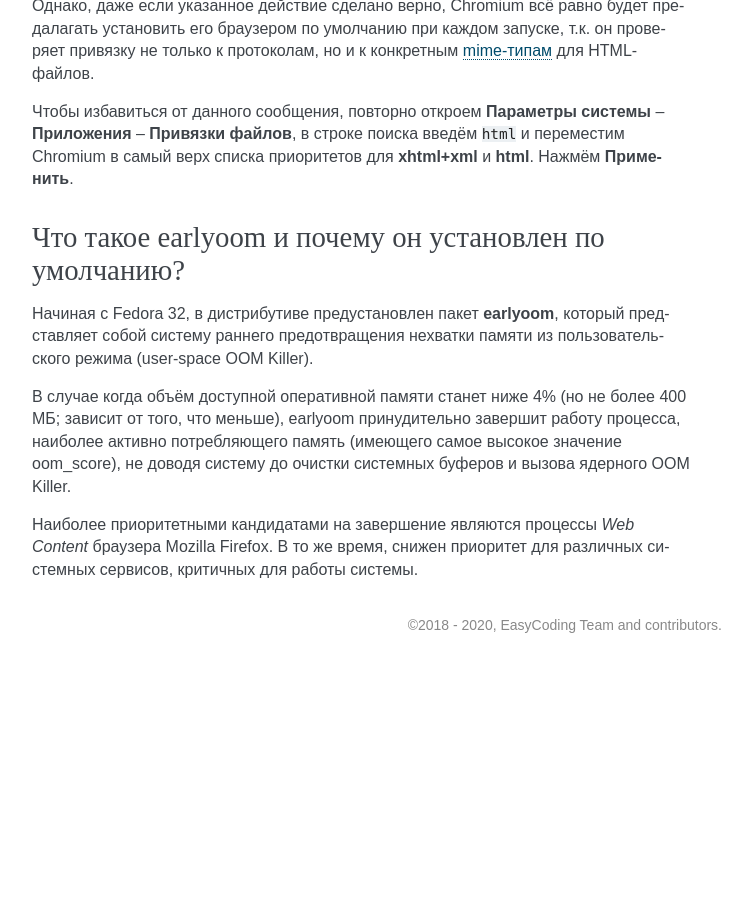
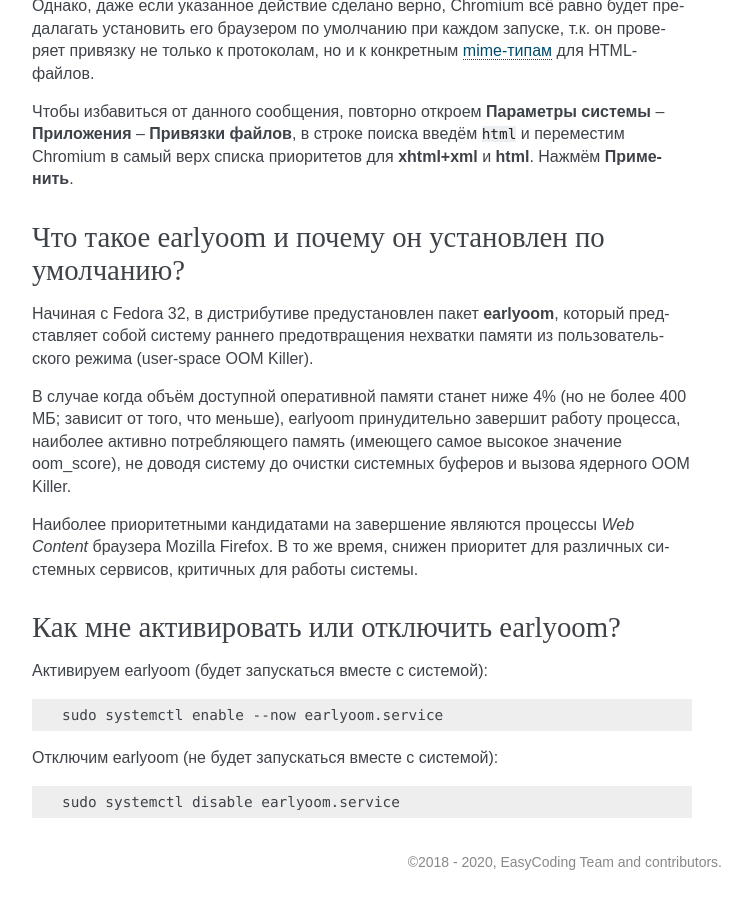
Before and after one commit to RussianFedora/FAQ, a Sphinx documentation site: the page built from source/using-applications.rst, in a window 1280 px wide and 900 px high, scrolled down 20810 px. Shown: the whole window, without its empty margins (388-1137 px from the left). Built offline with Sphinx 7.4.7, drawn with Linux system fonts in a browser that asks for light colours; before the commit the page ends 21473 px from its top, so only the background shows below that; some of the changed text lies outside the part shown.

Commit message:
Added question about enabling/disabling of earlyoom service.

```diff
--- a/source/using-applications.rst
+++ b/source/using-applications.rst
@@ -1152,3 +1152,21 @@
 В случае когда объём доступной оперативной памяти станет ниже 4% (но не более 400 МБ; зависит от того, что меньше), earlyoom принудительно завершит работу процесса, наиболее активно потребляющего память (имеющего самое высокое значение oom_score), не доводя систему до очистки системных буферов и вызова ядерного OOM Killer.
 
 Наиболее приоритетными кандидатами на завершение являются процессы *Web Content* браузера Mozilla Firefox. В то же время, снижен приоритет для различных системных сервисов, критичных для работы системы.
+
+.. index:: oom, kernel, earlyoom, systemd
+.. _earlyoom-enable:
+
+Как мне активировать или отключить earlyoom?
+================================================
+
+Активируем earlyoom (будет запускаться вместе с системой):
+
+.. code-block:: text
+
+    sudo systemctl enable --now earlyoom.service
+
+Отключим earlyoom (не будет запускаться вместе с системой):
+
+.. code-block:: text
+
+    sudo systemctl disable earlyoom.service
```
